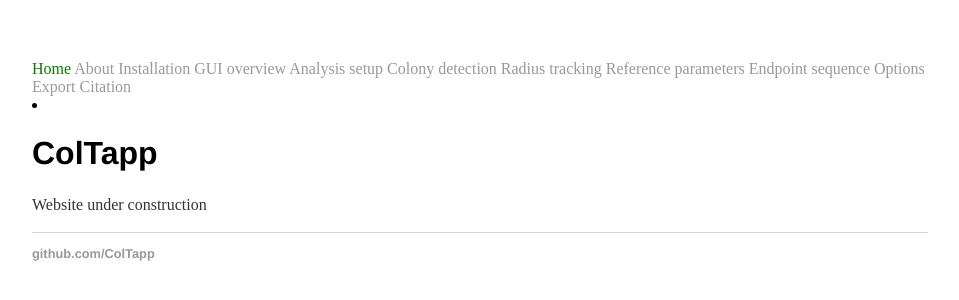
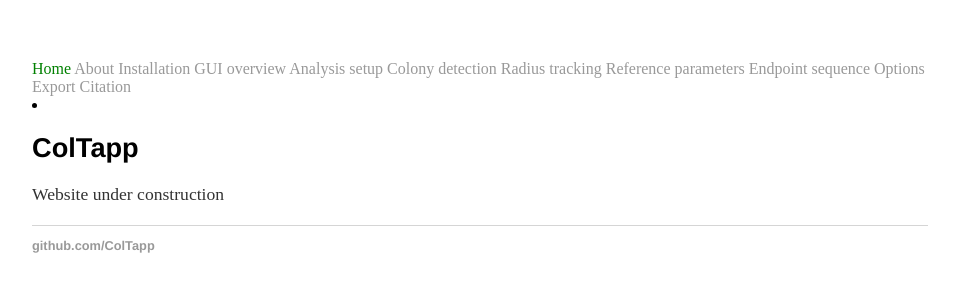
Before and after one commit to ColTapp/ColTapp.github.io, a Jekyll site: the page built from index.md, in a window 1280 px wide. Shown: the top 300 px of the page, without its empty margins (160-1119 px from the left). Built offline with Jekyll 4.4.1, drawn with Linux system fonts in a browser that asks for light colours.

Commit message:
Update main.scss

```diff
--- a/_sass/main.scss
+++ b/_sass/main.scss
@@ -25,11 +25,11 @@
     text-decoration: underline;
 }
 h1 {
-    font-size: 2em;
+    font-size: 1.7em;
     font-family:'Helvetica', 'Arial', 'Sans-Serif';
 }
 p {
-    font-size: 1em;
+    font-size: 1.1em;
     line-height: 1.4em;
     color: #333;
 }
```
